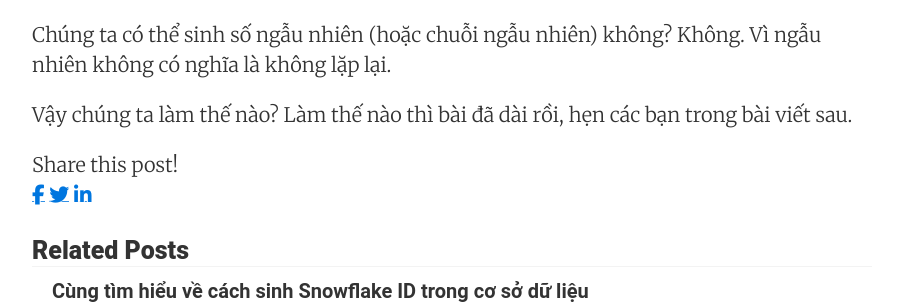
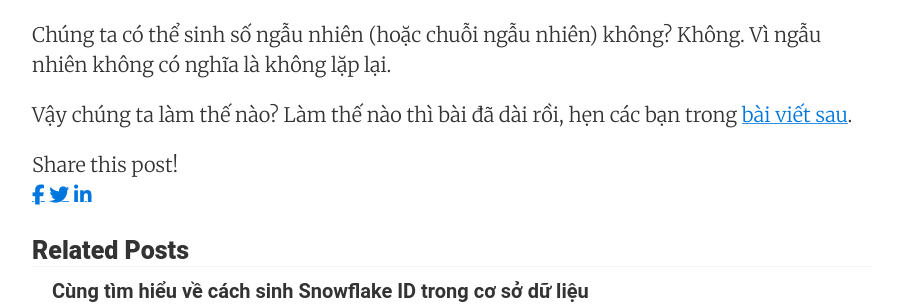
Before and after one commit to LaptrinhvienBlog/LapTrinhVienBlog.github.io, a Jekyll site: the page built from _posts/2020-06-26-Đừng-sử-dụng-khóa-trong-bảng-SQL-là-STT-hay-ID-sinh-sẵn.md, in a window 1280 px wide and 900 px high, scrolled down 2190 px. Shown: the part 158-462 px from the top of the window, without its empty margins (188-1091 px from the left). Built offline with Jekyll 4.4.1, drawn with Linux system fonts in a browser that asks for light colours; nearby versions of some CDN libraries; part of the change alters nothing that is shown.

```diff
--- a/_posts/2020-06-26-Đừng-sử-dụng-khóa-trong-bảng-SQL-là-STT-hay-ID-sinh-sẵn.md
+++ b/_posts/2020-06-26-Đừng-sử-dụng-khóa-trong-bảng-SQL-là-STT-hay-ID-sinh-sẵn.md
@@ -50,4 +50,4 @@ Chúng ta phải tự sinh ID như thế nảo? Chúng ta phải sinh ID đảm
 
 Chúng ta có thể sinh số ngẫu nhiên (hoặc chuỗi ngẫu nhiên) không? Không. Vì ngẫu nhiên không có nghĩa là không lặp lại.
 
-Vậy chúng ta làm thế nào? Làm thế nào thì bài đã dài rồi, hẹn các bạn trong bài viết sau.
+Vậy chúng ta làm thế nào? Làm thế nào thì bài đã dài rồi, hẹn các bạn trong [bài viết sau](https://laptrinhvienblog.github.io/sql/database/2020/07/12/C%C3%B9ng-t%C3%ACm-hi%E1%BB%83u-v%E1%BB%81-c%C3%A1ch-sinh-Snowflake-ID-trong-c%C6%A1-s%E1%BB%9F-d%E1%BB%AF-li%E1%BB%87u/).
```
